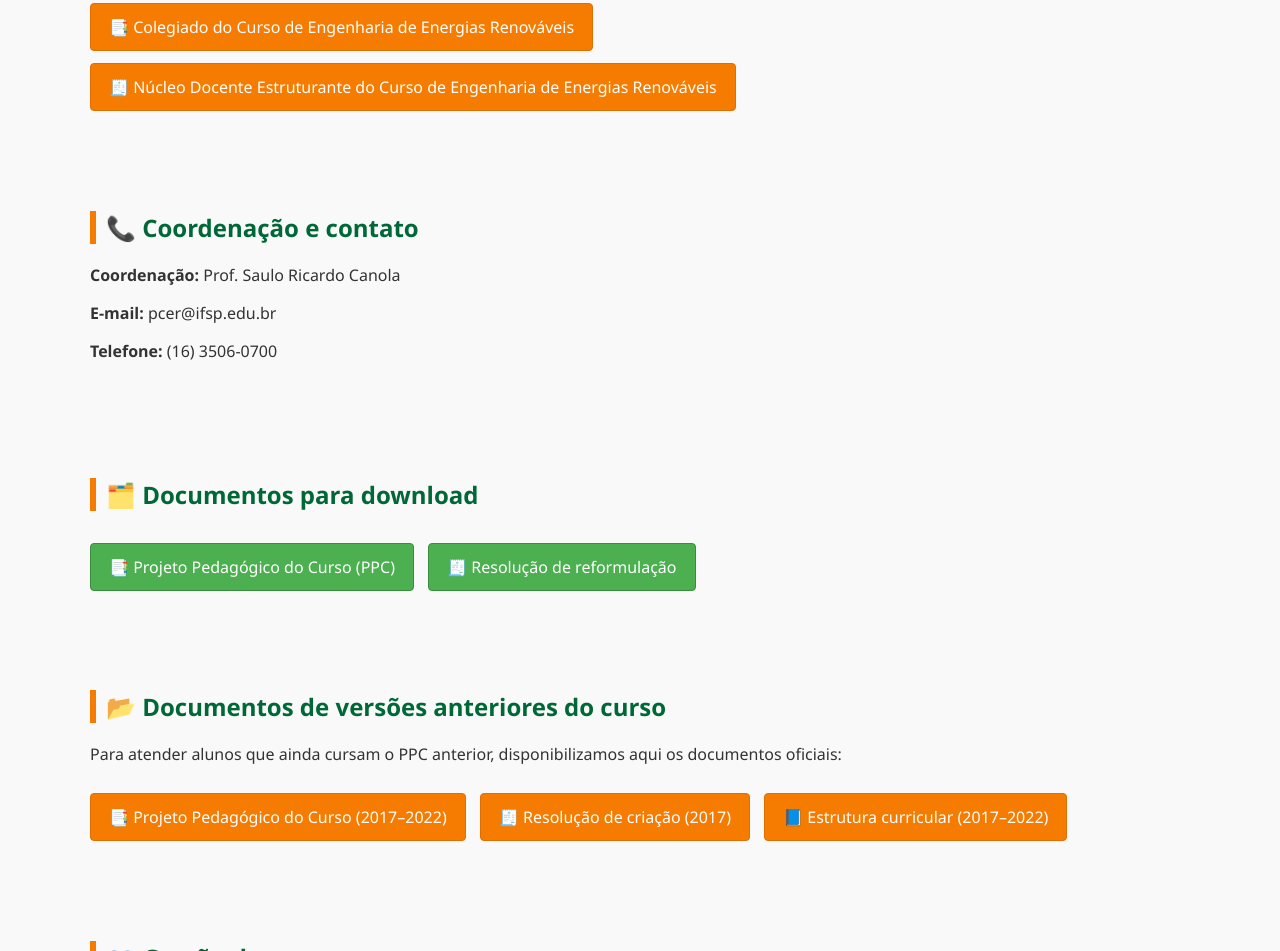
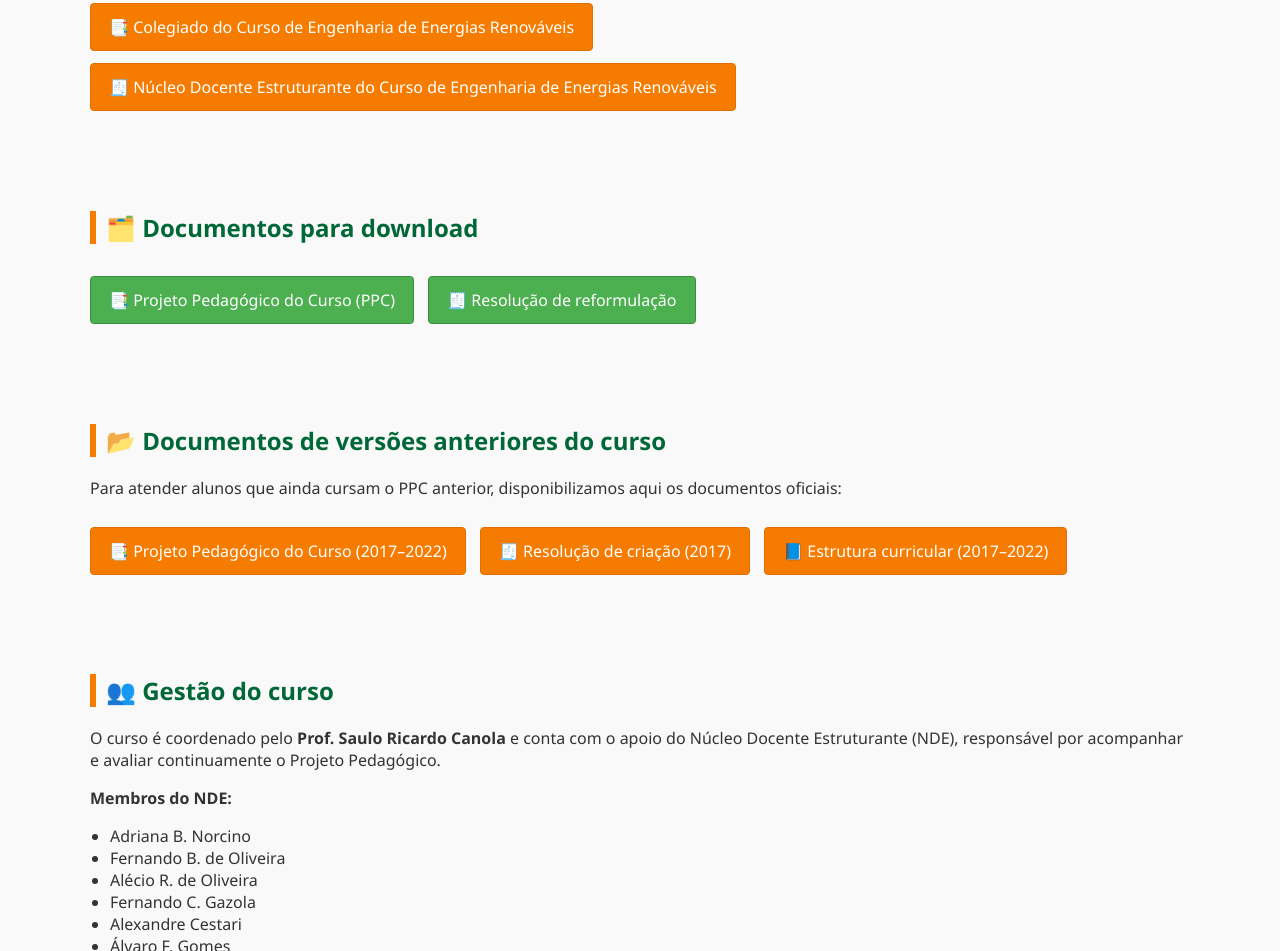
Before and after one commit to ifspmto/renovaveis, a plain HTML site: page index.html in a window 1280 px wide. Shown: the part 2516-3467 px from the top of the page. Drawn offline with Linux system fonts and the light colour scheme.

Commit message:
Update index.html

```diff
--- a/index.html
+++ b/index.html
@@ -113,16 +113,6 @@
     </div>
     </section>
 
-  <!-- Coordenação -->
-  <section id="contato" style="padding:40px 20px; max-width:1100px; margin:auto;">
-    <h2 style="color:#006837; margin-bottom:20px; border-left:6px solid #f57c00; padding-left:10px;">
-      📞 Coordenação e contato
-    </h2>
-    <p><strong>Coordenação:</strong> Prof. Saulo Ricardo Canola</p>
-    <p><strong>E-mail:</strong> pcer@ifsp.edu.br</p>
-    <p><strong>Telefone:</strong> (16) 3506-0700</p>
-  </section>
-
   <!-- Documentos -->
   <section id="documentos" style="padding:40px 20px; max-width:1100px; margin:auto;">
     <h2 style="color:#006837; margin-bottom:20px; border-left:6px solid #f57c00; padding-left:10px;">
```
